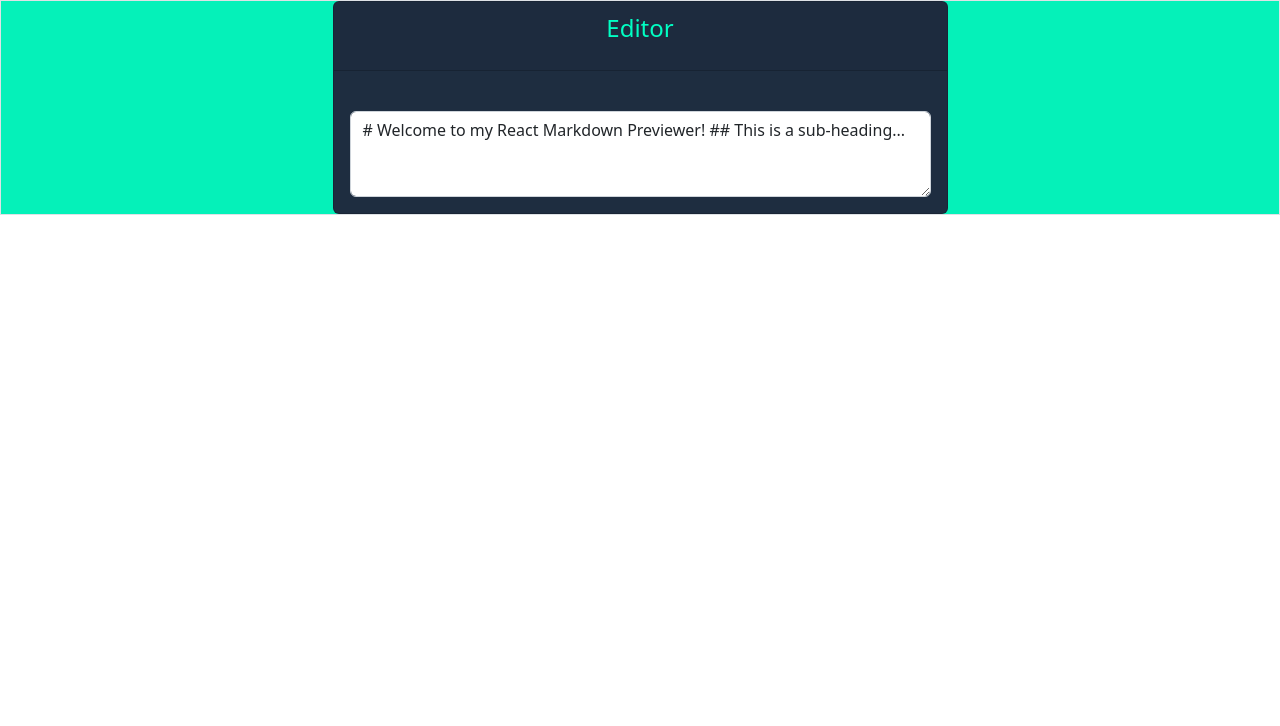
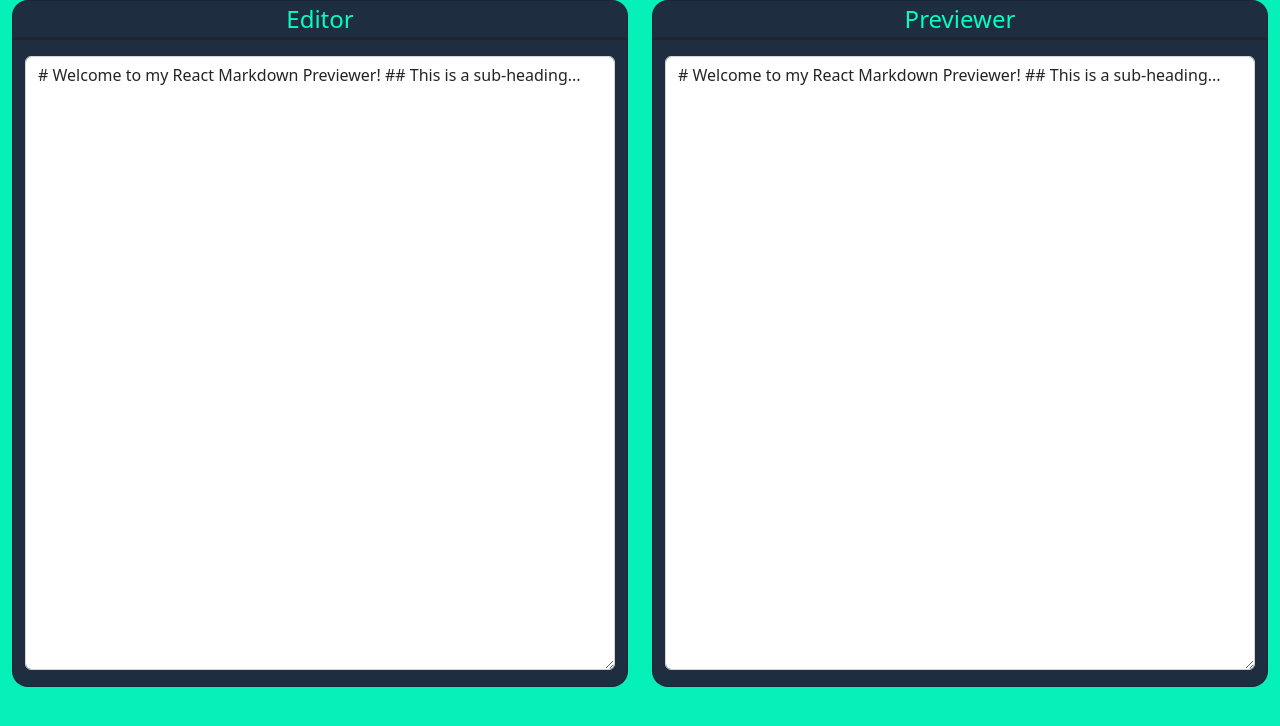
Before and after one commit to cwjki/markdown-previewer, a React (Create React App) app: page / in a window 1280 px wide. Shown: the top 726 px of the page. Built offline with nearby package versions, Linux system fonts and the light colour scheme.

Commit message:
editor and previer cards created

```diff
--- a/package.json
+++ b/package.json
@@ -7,6 +7,7 @@
     "@testing-library/react": "^13.4.0",
     "@testing-library/user-event": "^13.5.0",
     "bootstrap": "^5.2.3",
+    "marked": "^4.2.12",
     "react": "^18.2.0",
     "react-dom": "^18.2.0",
     "react-scripts": "5.0.1",
--- a/public/index.html
+++ b/public/index.html
@@ -28,6 +28,7 @@
   </head>
   <body>
     <noscript>You need to enable JavaScript to run this app.</noscript>
+
     <div id="root"></div>
     <!--
       This HTML file is a template.
--- a/src/App.js
+++ b/src/App.js
@@ -4,7 +4,7 @@ import 'bootstrap/dist/css/bootstrap.css';
 function App() {
   return (
     <div className="App">
-      <div className="container-fluid border bg-secondary">
+      <div className="container-fluid bg-secondary vh-100 vw-100">
         <Editor />
       </div>
 
--- a/src/components/Editor.js
+++ b/src/components/Editor.js
@@ -1,32 +1,57 @@
 import editorMessage from "../data/data";
 import { useState } from "react";
+
+import { marked } from 'marked';
+// or const { marked } = require('marked');
+
+const html = marked.parse('# Marked in Node.js\n\nRendered by **marked**.');
+
+
 
 const Editor = () => {
   const [msg, setMsg] = useState(editorMessage);
 
-
   return (
     <div className="">
-            <div className="row aling-items-center">
-                <div className="col-6  mx-auto">
-                    <div className="card bg-warning text-primary">
-                        <div className="card-header">
-                            <p className="text-center text-primary fs-4">Editor</p>
-                        </div>
-                        <div className="card-body">
+
+
+      <div className="row align-items-center">
+
+        {/* Editor */}
+        <div className="col-6">
+          <div className="card bg-warning text-primary rounded-4">
+            <p className="text-center text-primary fs-4 border-bottom border-dark border-3">Editor</p>
+            <div className="container pb-3">
               <div className="">
-                            <label for="editorTextArea" className="form-label"></label>
-                            <textarea className="form-control" id="editorTextArea" rows="3">
+                <textarea className="form-control" id="editorTextArea" rows="25">
                   {msg}
                 </textarea>
               </div>
             </div>
           </div>
         </div>
+
+      {/* Previewer */}
+        <div className="col-6">
+          <div className="card bg-warning text-primary rounded-4">
+            <p className="text-center text-primary fs-4 border-bottom border-dark border-3">Previewer</p>
+            <div className="container pb-3">
+              <div className="">
+                <textarea className="form-control" id="previewerTextArea" rows="25">
+                  {msg}
+                </textarea>
+              </div>
+            </div>
+          </div>
         </div>
 
       </div>
+
+
+
+
+    </div>
   );
-}
+};
 
 export default Editor;
```
Also changed, not shown: 1 other file (tests, documents, lock files or other folders). Lines whose indentation alone changed are shown as unchanged.
